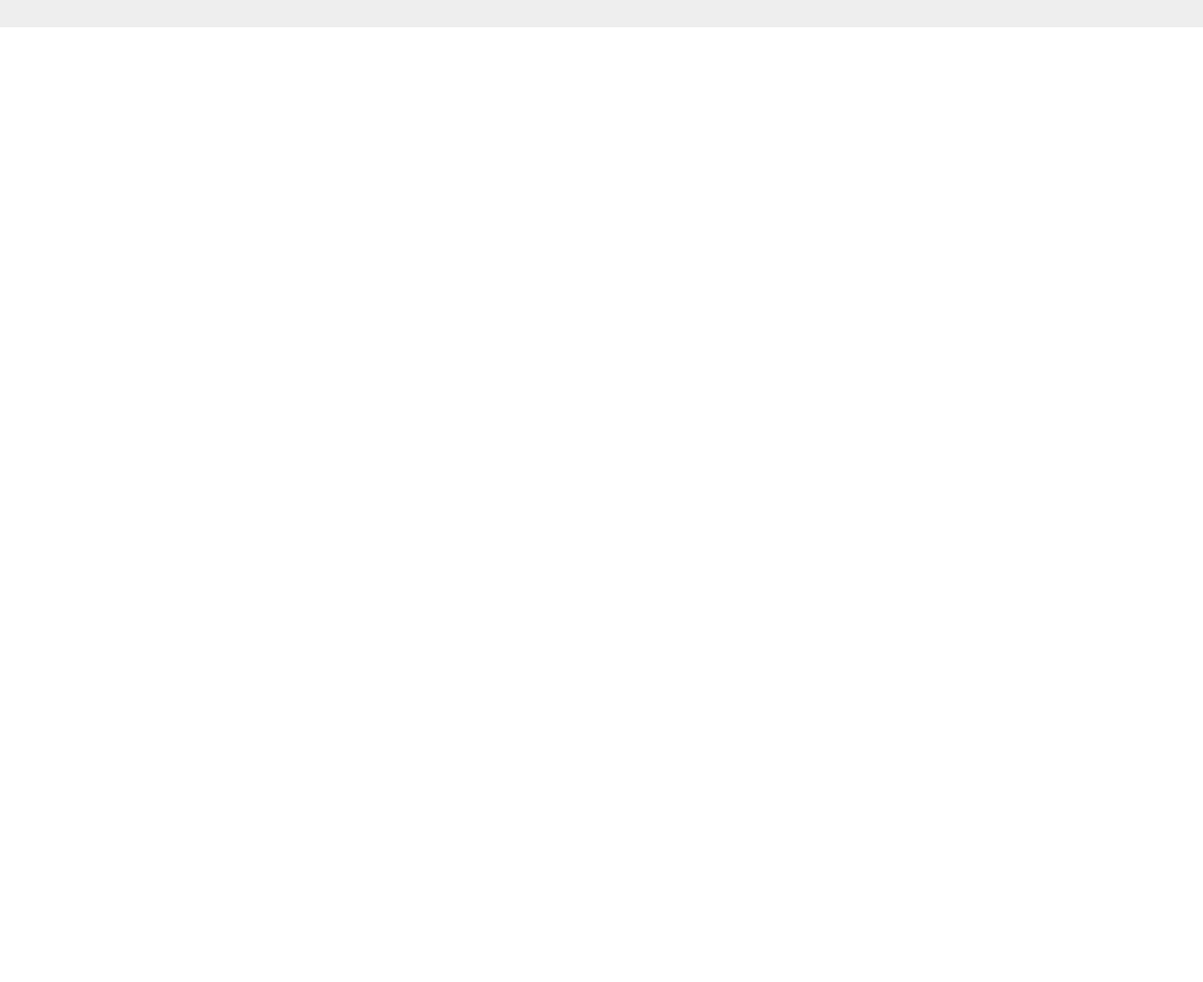
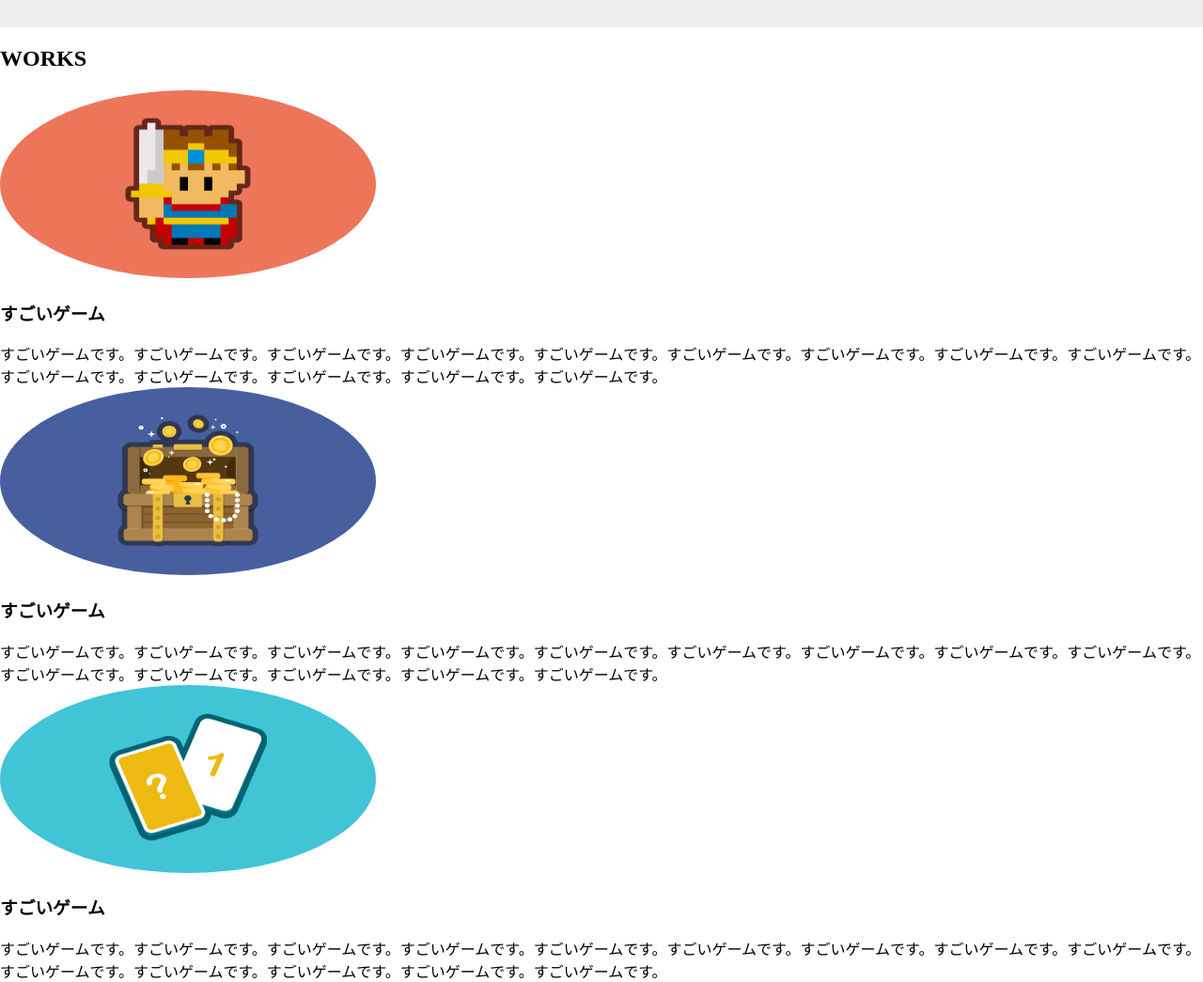
Before and after one commit to NanoYokota/dotinstall-coding-portfolio, a plain HTML site: page index.html in a window 1280 px wide. Shown: the part 242-1287 px from the top of the page at 94% size. Before the commit the page ends 800 px from the top, so only its background shows below. Drawn offline with Linux system fonts and the light colour scheme.

Commit message:
#9完了。

```diff
--- a/index.html
+++ b/index.html
@@ -14,5 +14,23 @@
     <h1>山田太郎</h1>
     <p>Webデザイナー見習いです</p>
   </header>
+  <main>
+    <h2>WORKS</h2>
+    <section>
+      <img src="work-1.png" alt="すごいゲーム" width="400" height="200">
+      <h3>すごいゲーム</h3>
+      <p>すごいゲームです。すごいゲームです。すごいゲームです。すごいゲームです。すごいゲームです。すごいゲームです。すごいゲームです。すごいゲームです。すごいゲームです。すごいゲームです。すごいゲームです。すごいゲームです。すごいゲームです。すごいゲームです。</p>
+    </section>
+    <section>
+      <img src="work-2.png" alt="すごいゲーム" width="400" height="200">
+      <h3>すごいゲーム</h3>
+      <p>すごいゲームです。すごいゲームです。すごいゲームです。すごいゲームです。すごいゲームです。すごいゲームです。すごいゲームです。すごいゲームです。すごいゲームです。すごいゲームです。すごいゲームです。すごいゲームです。すごいゲームです。すごいゲームです。</p>
+    </section>
+    <section>
+      <img src="work-3.png" alt="すごいゲーム" width="400" height="200">
+      <h3>すごいゲーム</h3>
+      <p>すごいゲームです。すごいゲームです。すごいゲームです。すごいゲームです。すごいゲームです。すごいゲームです。すごいゲームです。すごいゲームです。すごいゲームです。すごいゲームです。すごいゲームです。すごいゲームです。すごいゲームです。すごいゲームです。</p>
+    </section>
+  </main>
 </body>
 </html>
```
